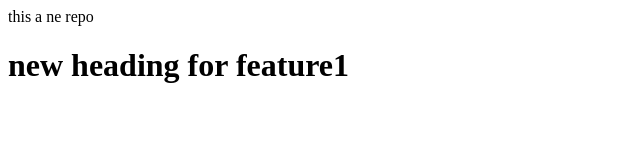
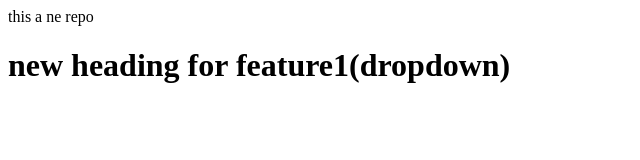
Before and after one commit to krishnakatigar4-max/GitLocalRepo, a plain HTML site: page index.html in a window 1280 px wide. Shown: the whole page, without its empty margins (0-640 px from the left). Drawn offline with Linux system fonts and the light colour scheme.

Commit message:
added dropdown

```diff
--- a/index.html
+++ b/index.html
@@ -1,2 +1,2 @@
 <p>this a ne repo</p>
-<h1>new heading for feature1</h1>
+<h1>new heading for feature1(dropdown)</h1>
```
